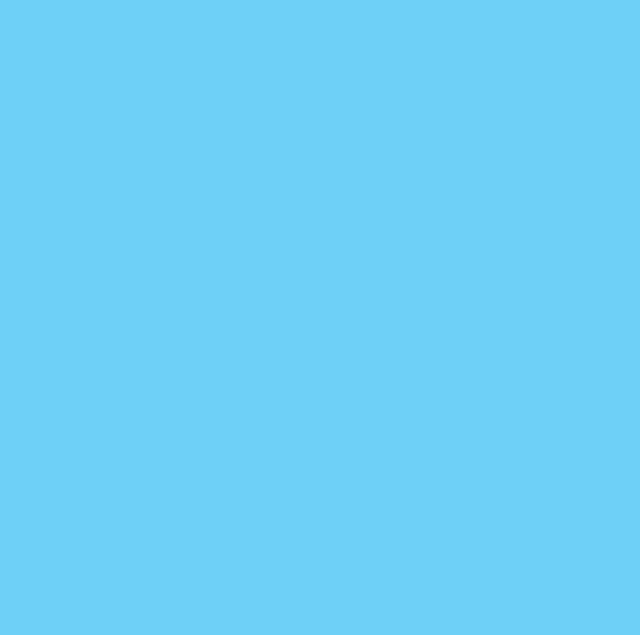
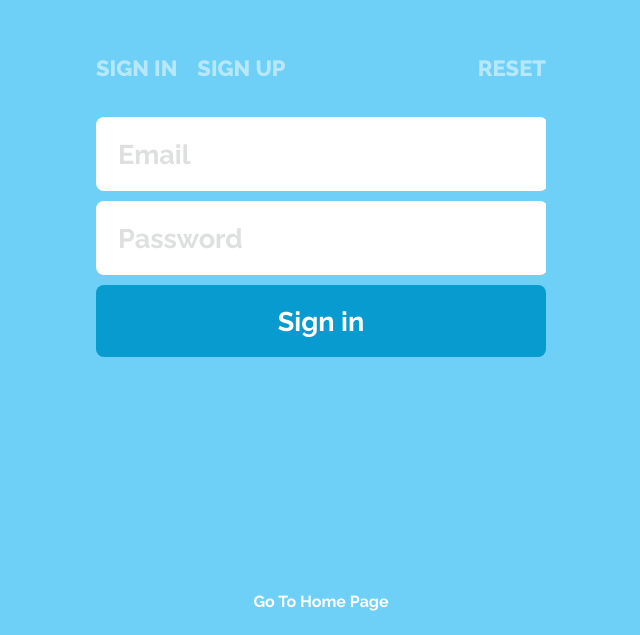
Before and after one commit to m0bad/guestbook, a React (Create React App) app: page /auth in a window 1280 px wide. Shown: the part 165-800 px from the top of the page, without its empty margins (319-959 px from the left). Built offline with nearby package versions, Linux system fonts and the light colour scheme.

Commit message:
add registration logic

```diff
--- a/src/components/auth-page/AuthPage.tsx
+++ b/src/components/auth-page/AuthPage.tsx
@@ -1,22 +1,48 @@
-import React, {useState} from 'react';
+import React, {useContext, useState} from 'react';
 import './auth.css';
 import AuthTab from "./AuthTab";
 import Signup from "./Signup";
 import Signin from "./Signin";
 import ResetPassword from "./ResetPassword";
+import {withRouter} from 'react-router-dom';
+import {AuthContext} from "../../contexts/AuthContext";
+import useInputState from "../../hooks/useInputState";
 
-export const AuthPage = () => {
+//TODO: how to do this with type script
+const AuthPage = (props: any) => {
+    const {register} = useContext(AuthContext);
     const [currentForm, setCurrentForm] = useState('signin');
-
+    const [value, handleChange, reset] = useInputState({
+        email: '',
+        password: '',
+        rePassword: ''
+    });
     const getCurrentForm = () => {
         switch (currentForm) {
             case 'signin':
-                return <Signin/>;
+                return <Signin />;
             case 'signup':
-                return <Signup/>;
+                return <Signup handleChange={handleChange} value={value}/>;
             default:
                 return <ResetPassword/>;
         }
+    };
+
+    const getCurrentButton = () => {
+        switch (currentForm) {
+            case 'signin':
+                return <button type='submit'>Sign in</button>;
+            case 'signup':
+                return <button onClick={handleButtonSubmit} type='submit'>Sign up</button>;
+            default:
+                return <button type='submit'>Reset password</button>;
+        }
+    };
+
+    const handleButtonSubmit = (e: React.MouseEvent<HTMLElement>) => {
+        e.preventDefault();
+        register(value);
+        reset();
     };
     return (
         <div>
@@ -28,17 +54,13 @@ export const AuthPage = () => {
                     {getCurrentForm()}
                 </div>
 
-                <button type='submit'>
-                    {
-                        currentForm === 'signin'
-                            ? 'Sign in'
-                            : currentForm === 'signup'
-                            ? 'Sign up'
-                            : 'Reset password'}
-                </button>
+                {getCurrentButton()}
             </form>
 
-            <div id='hint'>Click on the tabs</div>
+            <div id='hint' onClick={() => props.history.goBack()}>Go To Home Page</div>
         </div>
     );
 };
+
+
+export default withRouter(AuthPage);
```
